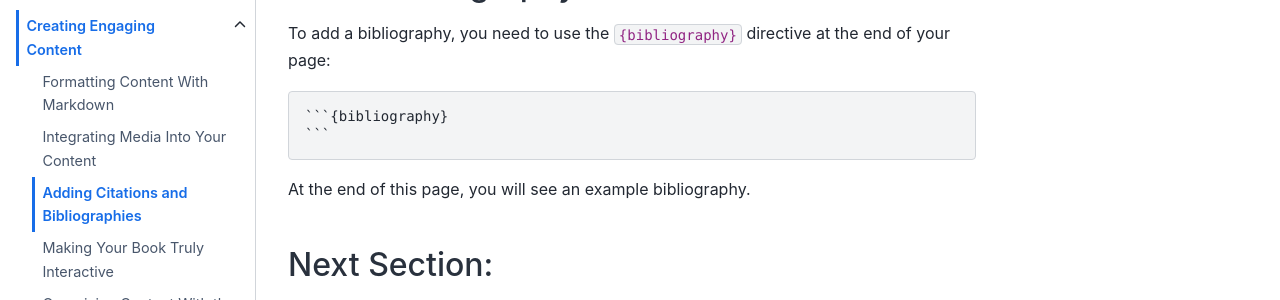
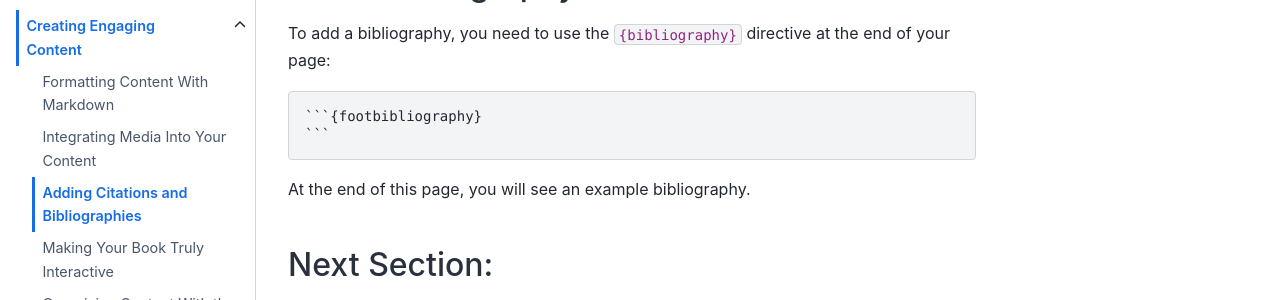
Before and after one commit to M-earnest/tutorial_jupyter_books, a Jupyter Book: the page built from content/3_create/citations.md, in a window 1280 px wide and 900 px high, scrolled down 1327 px. Shown: the part 228-528 px from the top of the window. Built offline with Jupyter Book 1.0.4 settings and Sphinx 7.4.7 and the Sphinx Book theme 1.1.4, drawn with Linux system fonts in a browser that asks for light colours; pages that are not in the unit, such as notebooks, are missing from menus; cross-references to code outside the pages are shown as plain code.

Commit message:
Update citations.md

`````diff
--- a/content/3_create/citations.md
+++ b/content/3_create/citations.md
@@ -32,7 +32,7 @@ Result:
 
 To add a bibliography, you need to use the `{bibliography}` directive at the end of your page:
 ````
-```{bibliography}
+```{footbibliography}
 ```
 ````
 At the end of this page, you will see an example bibliography.
`````
